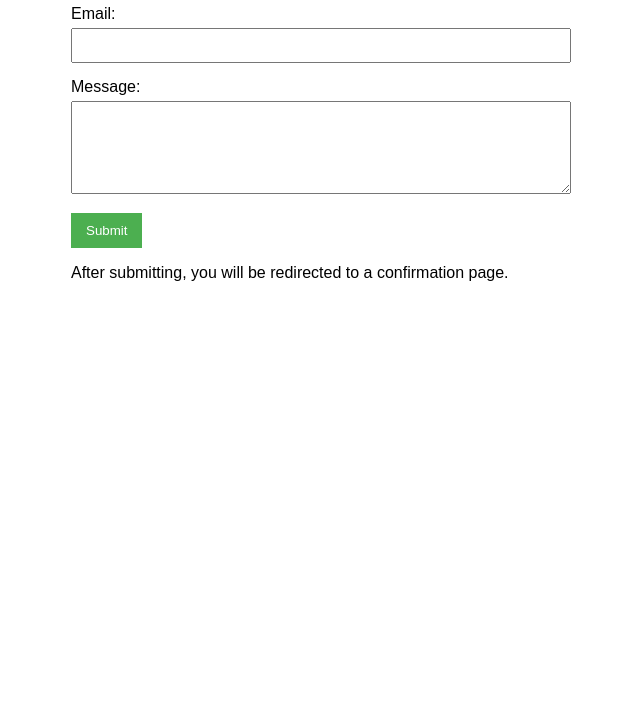
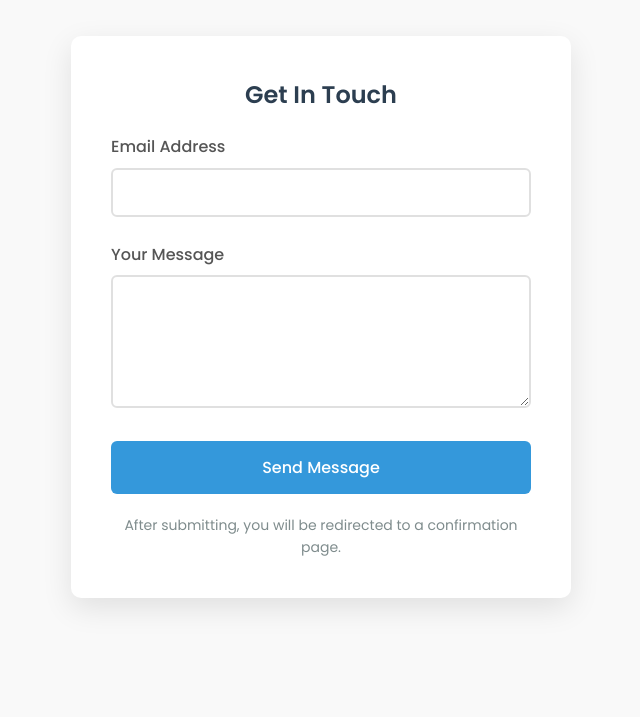
Before and after one commit to Cryptotechno/testform, a plain HTML site: page index.html in a window 1280 px wide. Shown: the part 83-800 px from the top of the page, without its empty margins (319-959 px from the left). Drawn offline with Linux system fonts and the light colour scheme.

Commit message:
Add modern design and animations to form

```diff
--- a/index.html
+++ b/index.html
@@ -4,63 +4,209 @@
     <meta charset="UTF-8">
     <meta name="viewport" content="width=device-width, initial-scale=1.0">
     <title>Contact Form</title>
+    <link href="https://fonts.googleapis.com/css2?family=Poppins:wght@300;400;500;600&display=swap" rel="stylesheet">
     <style>
+        * {
+            box-sizing: border-box;
+            margin: 0;
+            padding: 0;
+        }
+
         body {
-            font-family: Arial, sans-serif;
-            max-width: 500px;
-            margin: 0 auto;
+            font-family: 'Poppins', sans-serif;
+            background-color: #f9f9f9;
+            color: #333;
+            line-height: 1.6;
+            display: flex;
+            justify-content: center;
+            align-items: center;
+            min-height: 100vh;
             padding: 20px;
         }
+
+        .container {
+            background-color: white;
+            border-radius: 10px;
+            box-shadow: 0 10px 30px rgba(0, 0, 0, 0.1);
+            width: 100%;
+            max-width: 500px;
+            padding: 40px;
+            transform: translateY(0);
+            animation: fadeIn 0.6s ease-out;
+        }
+
+        h2 {
+            color: #2c3e50;
+            margin-bottom: 20px;
+            text-align: center;
+            font-weight: 600;
+        }
+
         .form-group {
-            margin-bottom: 15px;
+            margin-bottom: 25px;
+            position: relative;
         }
+
         label {
             display: block;
-            margin-bottom: 5px;
+            margin-bottom: 8px;
+            font-weight: 500;
+            color: #555;
+            transition: all 0.3s ease;
         }
+
         input, textarea {
             width: 100%;
-            padding: 8px;
-            box-sizing: border-box;
+            padding: 12px;
+            border: 2px solid #e0e0e0;
+            border-radius: 6px;
+            font-family: 'Poppins', sans-serif;
+            font-size: 14px;
+            transition: all 0.3s ease;
         }
+
+        input:focus, textarea:focus {
+            border-color: #3498db;
+            outline: none;
+            box-shadow: 0 0 0 3px rgba(52, 152, 219, 0.2);
+        }
+
+        input:focus + label, textarea:focus + label {
+            color: #3498db;
+        }
+
         button {
-            padding: 10px 15px;
-            background-color: #4CAF50;
+            background-color: #3498db;
             color: white;
             border: none;
+            padding: 14px 20px;
+            border-radius: 6px;
+            font-family: 'Poppins', sans-serif;
+            font-size: 16px;
+            font-weight: 500;
             cursor: pointer;
+            width: 100%;
+            transition: all 0.3s ease;
+            transform: translateY(0);
         }
-        #status {
-            margin-top: 15px;
-            padding: 10px;
-            display: none;
+
+        button:hover {
+            background-color: #2980b9;
+            transform: translateY(-2px);
+            box-shadow: 0 5px 15px rgba(52, 152, 219, 0.3);
         }
-        .success {
-            background-color: #dff0d8;
-            color: #3c763d;
+
+        button:active {
+            transform: translateY(0);
         }
-        .error {
-            background-color: #f2dede;
-            color: #a94442;
+
+        .note {
+            text-align: center;
+            margin-top: 20px;
+            color: #7f8c8d;
+            font-size: 14px;
+        }
+
+        @keyframes fadeIn {
+            from {
+                opacity: 0;
+                transform: translateY(20px);
+            }
+            to {
+                opacity: 1;
+                transform: translateY(0);
+            }
+        }
+
+        .form-group input, .form-group textarea {
+            animation: slideUp 0.5s ease-out forwards;
+            opacity: 0;
+            transform: translateY(10px);
+        }
+
+        .form-group:nth-child(1) input {
+            animation-delay: 0.2s;
+        }
+
+        .form-group:nth-child(2) textarea {
+            animation-delay: 0.3s;
+        }
+
+        button {
+            animation: fadeIn 0.5s ease-out forwards;
+            animation-delay: 0.4s;
+            opacity: 0;
+        }
+
+        @keyframes slideUp {
+            from {
+                opacity: 0;
+                transform: translateY(10px);
+            }
+            to {
+                opacity: 1;
+                transform: translateY(0);
+            }
+        }
+
+        /* Success animation for submit button */
+        @keyframes success {
+            0% {
+                transform: scale(1);
+            }
+            50% {
+                transform: scale(1.1);
+            }
+            100% {
+                transform: scale(1);
+            }
+        }
+
+        .submitting {
+            background-color: #7f8c8d;
+            pointer-events: none;
         }
     </style>
 </head>
 <body>
-    <h2>Contact Form</h2>
+    <div class="container">
+        <h2>Get In Touch</h2>
 
-    <!-- Direct form submission without JavaScript -->
-    <form action="https://script.google.com/macros/s/AKfycbztTCpEXIO-GTHJ1rzMZY7xtXUAQXViLYsxcAnVHnSXjQvCQW_hOpiiDUJNSVyTKGlYgQ/exec" method="POST">
+        <form action="https://script.google.com/macros/s/AKfycbztTCpEXIO-GTHJ1rzMZY7xtXUAQXViLYsxcAnVHnSXjQvCQW_hOpiiDUJNSVyTKGlYgQ/exec" method="POST" id="contactForm">
             <div class="form-group">
-            <label for="email">Email:</label>
-            <input type="email" id="email" name="email" required>
+                <label for="email">Email Address</label>
+                <input type="email" id="email" name="email" required autocomplete="email">
             </div>
             <div class="form-group">
-            <label for="message">Message:</label>
+                <label for="message">Your Message</label>
                 <textarea id="message" name="message" rows="5" required></textarea>
             </div>
-        <button type="submit">Submit</button>
+            <button type="submit" id="submitBtn">Send Message</button>
         </form>
 
-    <p>After submitting, you will be redirected to a confirmation page.</p>
+        <p class="note">After submitting, you will be redirected to a confirmation page.</p>
+    </div>
+
+    <script>
+        // Simple animation when submitting
+        document.getElementById('contactForm').addEventListener('submit', function() {
+            const button = document.getElementById('submitBtn');
+            button.classList.add('submitting');
+            button.textContent = 'Sending...';
+        });
+
+        // Animate form fields when they get focus
+        const formElements = document.querySelectorAll('input, textarea');
+        formElements.forEach(element => {
+            element.addEventListener('focus', function() {
+                this.parentElement.style.transform = 'translateY(-5px)';
+                this.parentElement.style.transition = 'transform 0.3s ease';
+            });
+
+            element.addEventListener('blur', function() {
+                this.parentElement.style.transform = 'translateY(0)';
+            });
+        });
+    </script>
 </body>
 </html>
```
Lines whose indentation alone changed are shown as unchanged.
